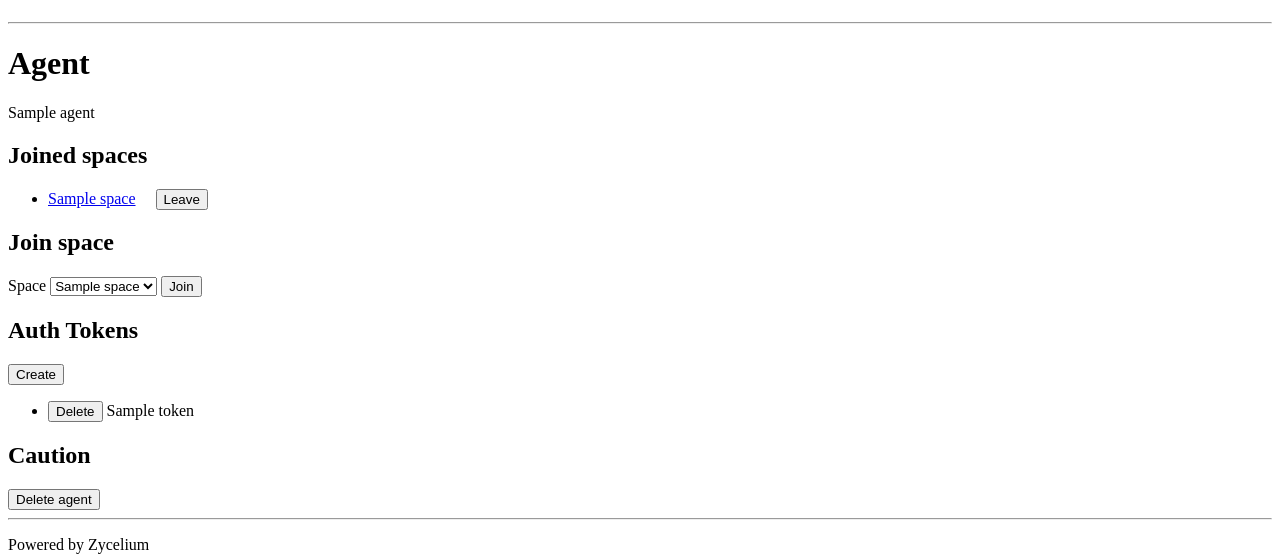
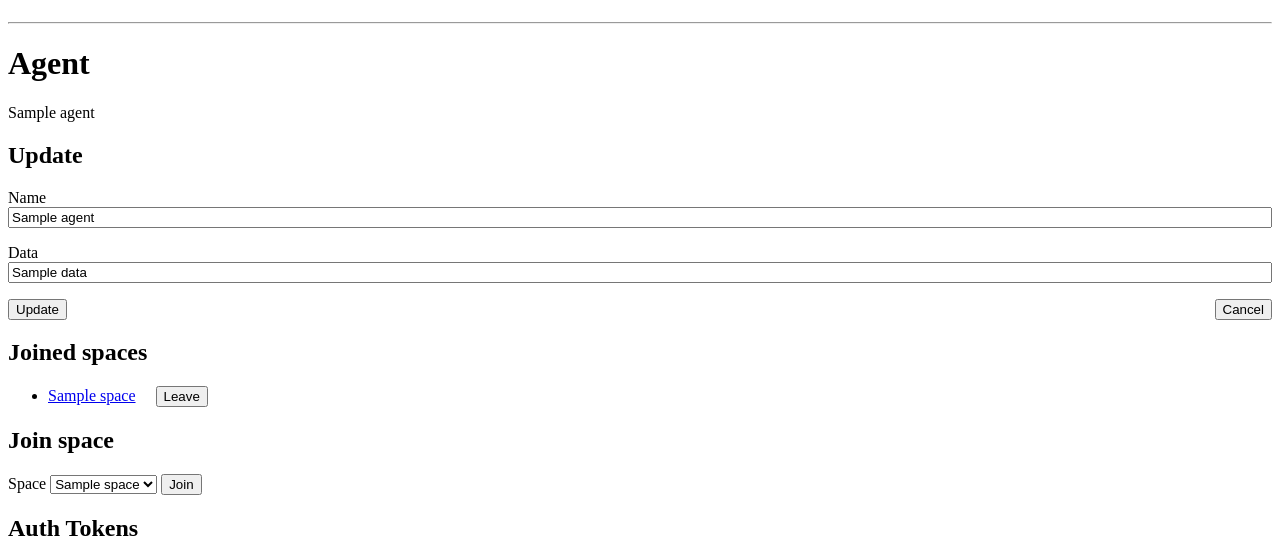
Before and after one commit to zycelium/zygote, a Python web app: template src/zycelium/zygote/templates/agent.html in a window 1280 px wide. Shown: the part 58-618 px from the top of the page. Run offline with Jinja, Linux system fonts and the light colour scheme; the template is opened without the code that fills it: most values are stand-ins (such as "Sample title", 1, 10 or a date in 2020).

Commit message:
Update agent form

```diff
--- a/src/zycelium/zygote/templates/agent.html
+++ b/src/zycelium/zygote/templates/agent.html
@@ -5,6 +5,26 @@
 {% block content %}
 <h1>Agent</h1>
 {{ agent }}
+
+<!-- Form to update Agent -->
+<h2>Update</h2>
+<form action="{{ url_for('http_agent_update', uuid=agent.uuid) }}" method="post">
+    <input type="hidden" name="redirect_url" value="{{ url_for('http_agent', uuid=agent.uuid) }}">
+    <span class="form-field">
+        <label for="name">Name</label>
+        <input name="name" type="text" value="{{ agent.name }}">
+    </span>
+    <span class="form-field">
+        <label for="data">Data</label>
+        <input name="data" type="text" value="{{ agent.data }}">
+    </span>
+    <span class="form-buttons">
+        <input type="submit" value="Update">
+        <input type="reset" value="Cancel">
+    </span>
+</form>
+
+
 <h2>Joined spaces</h2>
 <ul>
     {% if agent.spaces|length == 0 %}
```
